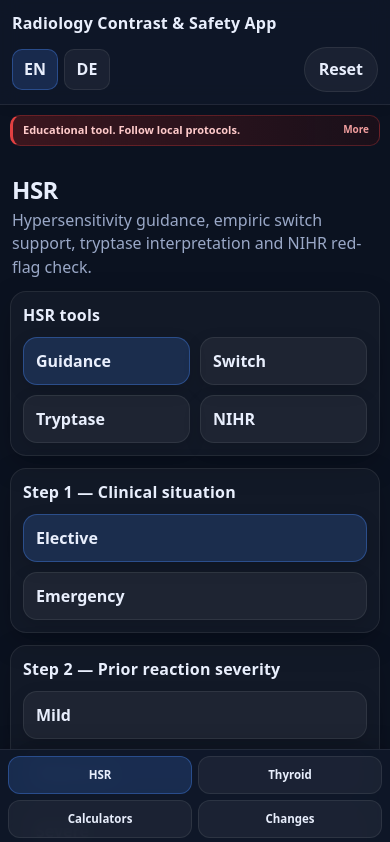
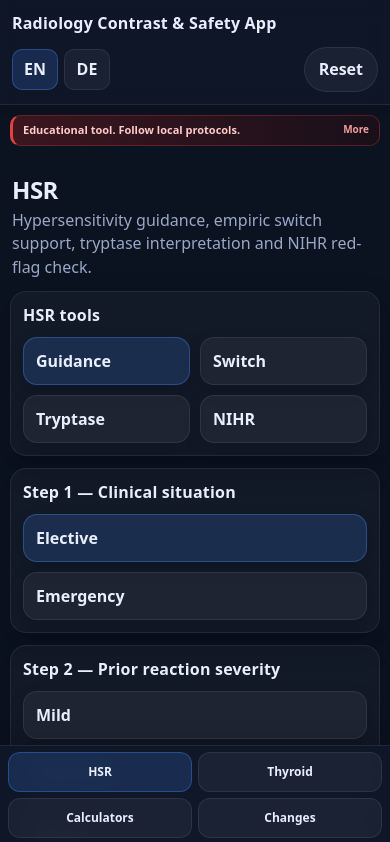
Before and after one commit to KnoxiCoke/Esur22, a plain HTML site: page index.html in a window 390 px wide. Shown: the top 842 px of the page. Drawn offline with Linux system fonts and the light colour scheme.

Commit message:
Update style.css

```diff
--- a/style.css
+++ b/style.css
@@ -898,8 +898,8 @@ body.emergency .checklist input[type="checkbox"] {
   }
 
   .bottomnav__btn {
-    min-height: 38px;
-    font-size: 11.5px;
+    min-height: 40px;
+    font-size:  12px;
     line-height: 1.1;
     padding: 6px 6px;
     border-radius: 12px;
```
